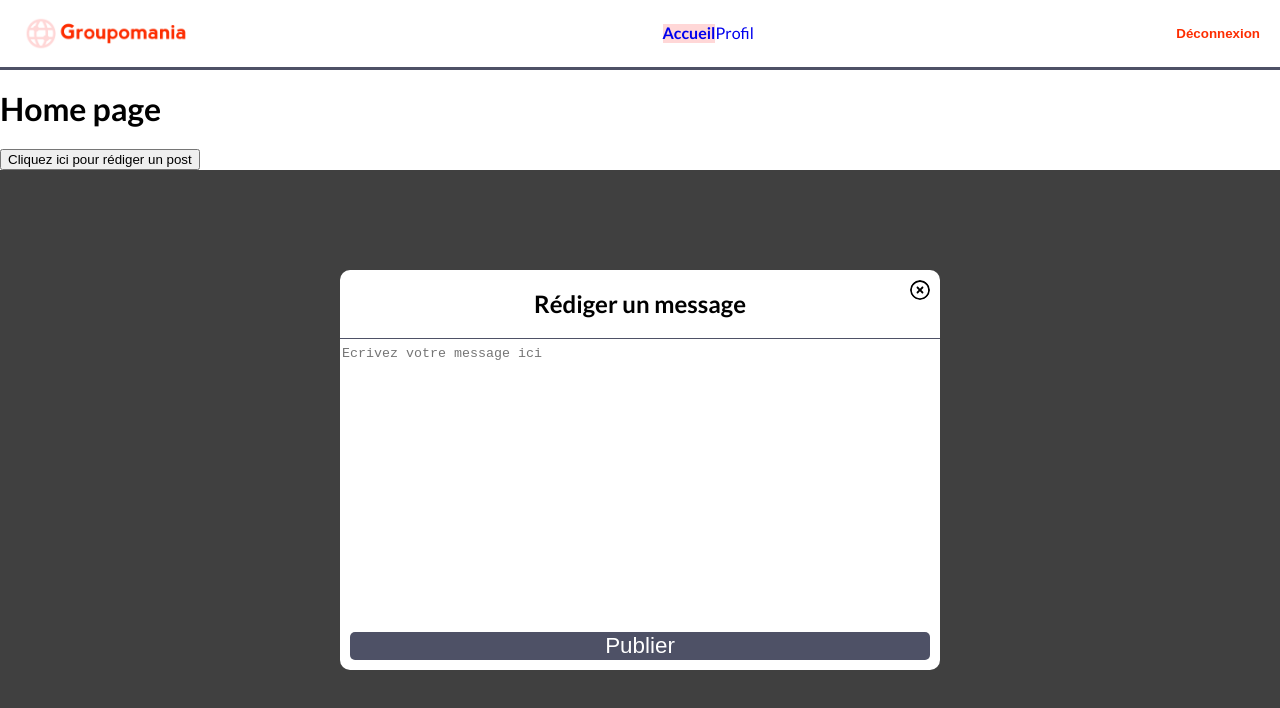
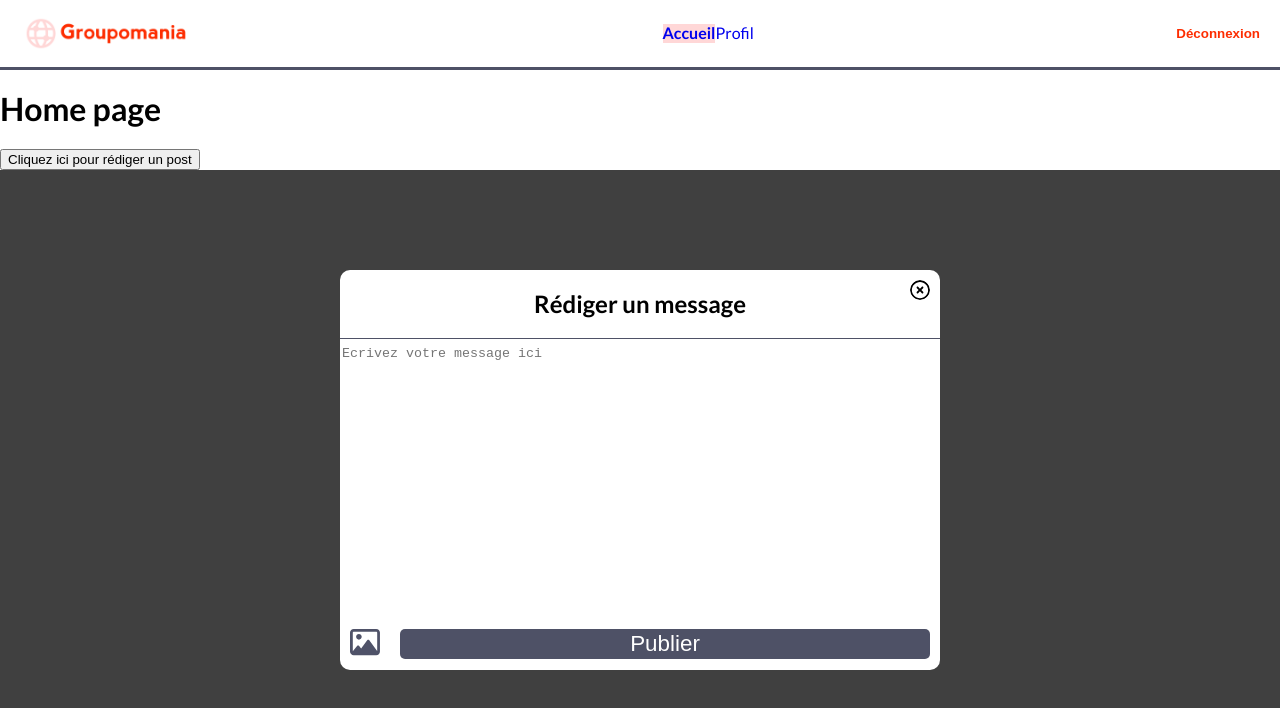
Before and after one commit to SylvainBruyat/OC-P7-Groupomania, a React (Create React App) app in the folder front/: page /home in a window 1280 px wide. Both pictures are taken after a click on the button "Cliquez ici pour rédiger un post". Shown: the top 708 px of the page. Built offline with nearby package versions, Linux system fonts and the light colour scheme.

Commit message:
Ajout de la gestion d'image lors de l'écriture d'un post

```diff
--- a/front/src/components/PostEdit.jsx
+++ b/front/src/components/PostEdit.jsx
@@ -3,6 +3,7 @@ import { useContext, useState } from 'react';
 import { PostEditContext, AuthContext } from '../utils/Context';
 
 import closeButton from '../assets/icons/close-button.svg';
+import imageUploadButton from '../assets/icons/image-upload-button.svg';
 
 export default function PostEdit() {
     const [postContent, setPostContent] = useState({ text: '', image: null });
@@ -11,8 +12,11 @@ export default function PostEdit() {
     const { token } = useContext(AuthContext);
 
     function handlePostContentChange(evt) {
-        const { name, value } = evt.target;
-        setPostContent({ ...postContent, [name]: value });
+        if (evt.target.name === 'text') {
+            setPostContent({ ...postContent, text: evt.target.value });
+        } else {
+            setPostContent({ ...postContent, image: evt.target.files[0] });
+        }
     }
 
     function handlePostPublishing(evt) {
@@ -22,14 +26,35 @@ export default function PostEdit() {
 
     async function PublishPost() {
         try {
-            const response = await fetch('http://localhost:3000/api/post', {
+            let options = {};
+            if (postContent.image === null) {
+                options = {
                     method: 'POST',
                     headers: {
                         Authorization: `Bearer ${token}`,
                         'Content-Type': 'application/json',
                     },
                     body: JSON.stringify(postContent),
-            });
+                };
+            } else {
+                let formData = new FormData();
+                formData.append('post', postContent.text);
+                formData.append('image', postContent.image);
+
+                options = {
+                    method: 'POST',
+                    headers: {
+                        Authorization: `Bearer ${token}`,
+                    },
+                    body: formData,
+                };
+            }
+
+            const response = await fetch(
+                'http://localhost:3000/api/post',
+                options
+            );
+
             if (response.status === 201) {
                 setPostContent({ text: '', image: null });
                 togglePostEditMode();
@@ -67,9 +92,28 @@ export default function PostEdit() {
                         onChange={(evt) => handlePostContentChange(evt)}
                         required
                     ></textarea>
-                    <button type="submit" className="post-edit__submit-button">
+                    <div className="post-edit__bottom-bar">
+                        <label htmlFor="post-image-upload">
+                            {/* eslint-disable-next-line jsx-a11y/img-redundant-alt */}
+                            <img
+                                src={imageUploadButton}
+                                alt="Ajouter une image au message"
+                                className="post-edit__image-upload-button"
+                            />
+                            <input
+                                type="file"
+                                name="image"
+                                id="post-image-upload"
+                                onChange={(evt) => handlePostContentChange(evt)}
+                            />
+                        </label>
+                        <button
+                            type="submit"
+                            className="post-edit__submit-button"
+                        >
                             Publier
                         </button>
+                    </div>
                 </form>
             </div>
         </div>
--- a/front/src/styles/postedit.css
+++ b/front/src/styles/postedit.css
@@ -62,8 +62,28 @@
     outline: none;
 }
 
+.post-edit__bottom-bar {
+    padding: 10px;
+    display: flex;
+    align-items: center;
+    column-gap: 20px;
+}
+
+.post-edit__image-upload-button {
+    height: 30px;
+    width: 30px;
+    filter: invert(33%) sepia(7%) saturate(1381%) hue-rotate(195deg)
+        brightness(92%) contrast(91%);
+    cursor: pointer;
+}
+
+#post-image-upload {
+    display: none;
+}
+
 .post-edit__submit-button {
-    margin: 10px;
+    height: 30px;
+    flex-grow: 1;
     font-size: 1.4em;
     color: white;
     background-color: var(--color-tertiary);
```
Also changed, not shown: front/src/assets/icons/image-upload-button.svg (added), 1 other file (tests, documents, lock files or other folders). Lines whose indentation alone changed are shown as unchanged.
